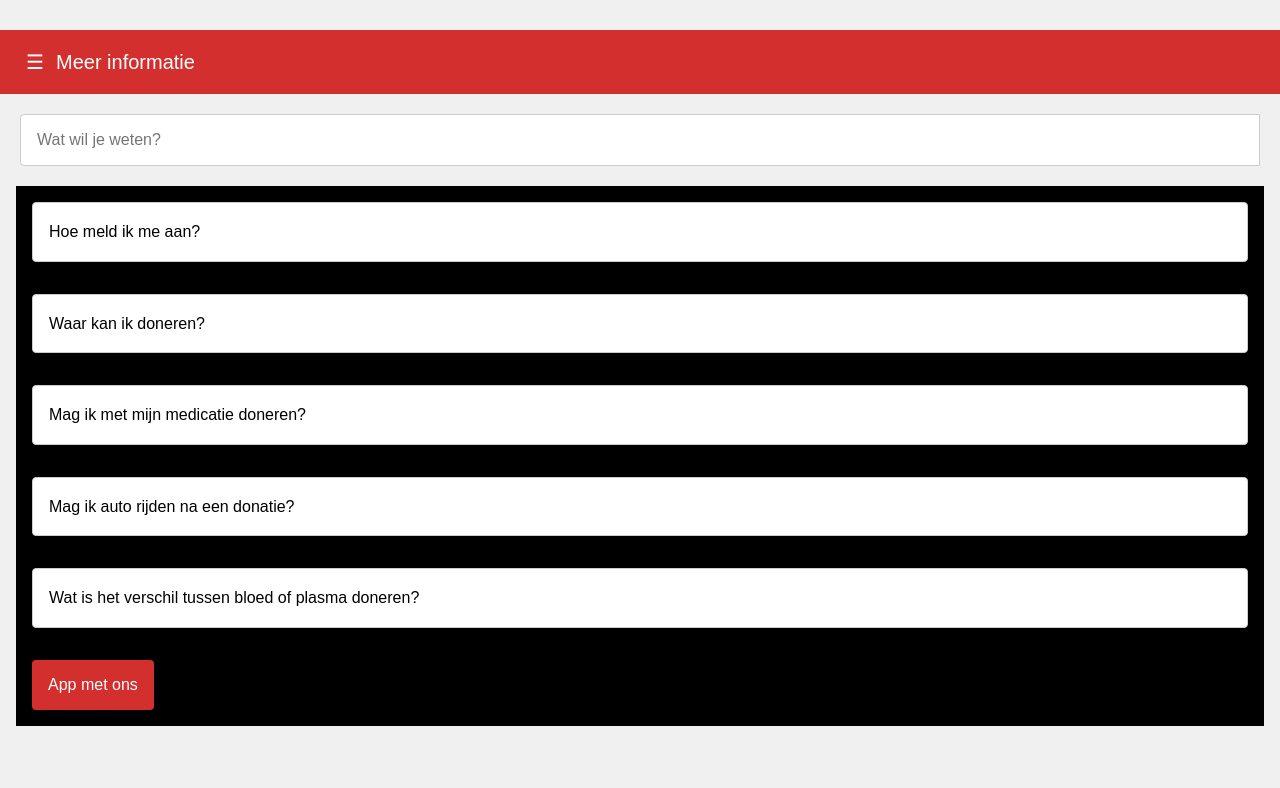
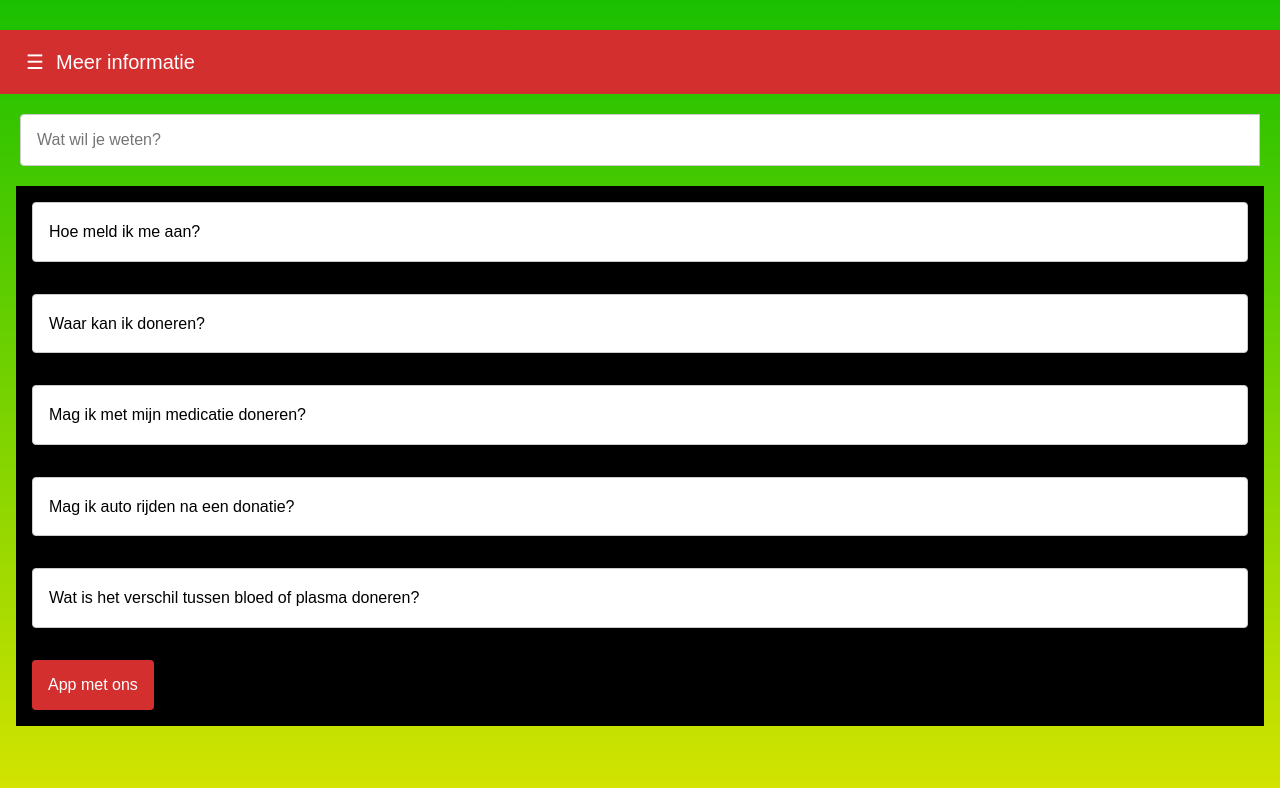
Before and after one commit to robijntje/Sanquin-Landing-Page, a Vue app: page /informatie in a window 1280 px wide. Shown: the top 788 px of the page. Built offline with nearby package versions, Linux system fonts and the light colour scheme.

Commit message:
Updated background to gradient
Updated the background to the new gradient style as formulated in the design document.

```diff
--- a/index.html
+++ b/index.html
@@ -4,7 +4,7 @@
     <meta charset="UTF-8">
     <link rel="icon" href="/favicon.ico">
     <meta name="viewport" content="width=device-width, initial-scale=1.0">
-    <title>Vite App</title>
+    <title>Doneer Bloed. | Sanquin</title>
   </head>
   <body>
     <div id="app"></div>
--- a/src/assets/base.css
+++ b/src/assets/base.css
@@ -61,7 +61,7 @@
 body {
   min-height: 100vh;
   color: var(--color-text);
-  background: var(--color-background);
+  background: linear-gradient(180deg, #1AC000 0%, #D5E400 100%);
   transition:
     color 0.5s,
     background-color 0.5s;
@@ -79,7 +79,7 @@ body {
     'Droid Sans',
     'Helvetica Neue',
     sans-serif;
-  font-size: 15px;
+  font-size: 16px;
   text-rendering: optimizeLegibility;
   -webkit-font-smoothing: antialiased;
   -moz-osx-font-smoothing: grayscale;
--- a/src/views/HomeView.vue
+++ b/src/views/HomeView.vue
@@ -54,8 +54,6 @@ export default {
   }
 
   body {
-    background-color: #fff;
-    color: #000;
     /* Line height for Chrome and Safari is 1.0. This code is made for future compatibility with other browsers. */
     line-height: 1.0;
     font-family: "aileron";
--- a/src/views/Informatie.vue
+++ b/src/views/Informatie.vue
@@ -65,7 +65,6 @@ body {
   display: flex;
   flex-direction: column;
   height: 100vh;
-  background-color: #f0f0f0;
 }
 
 .content-box {
```
